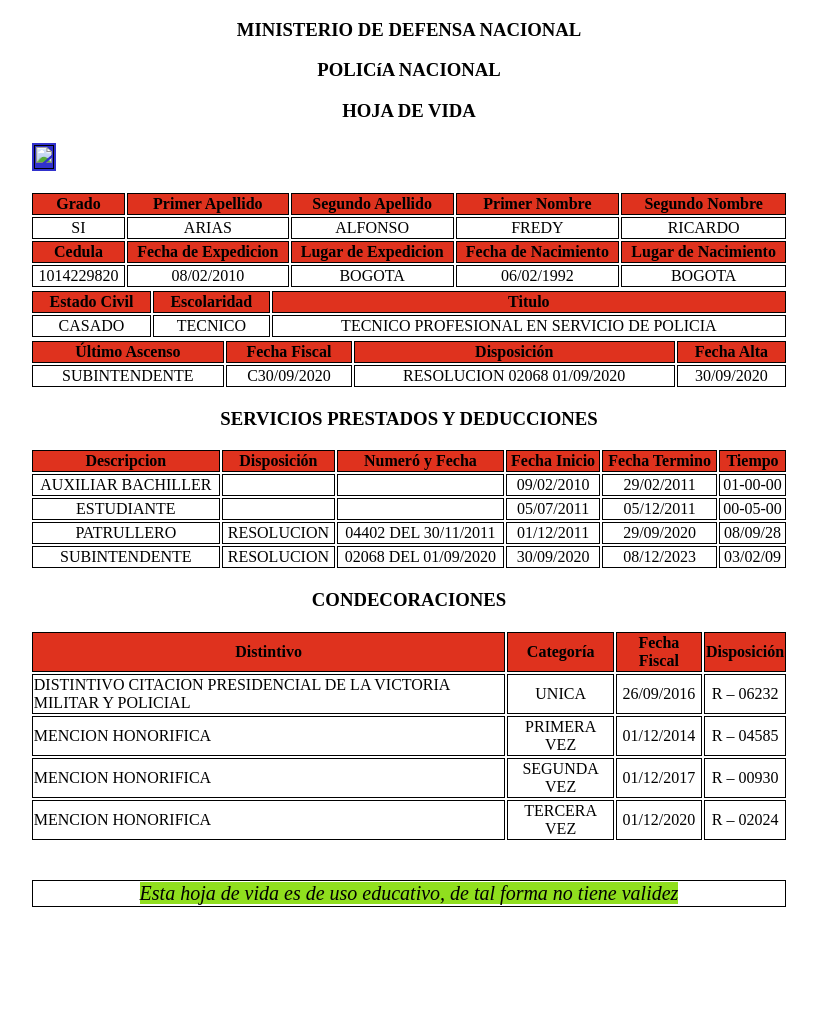
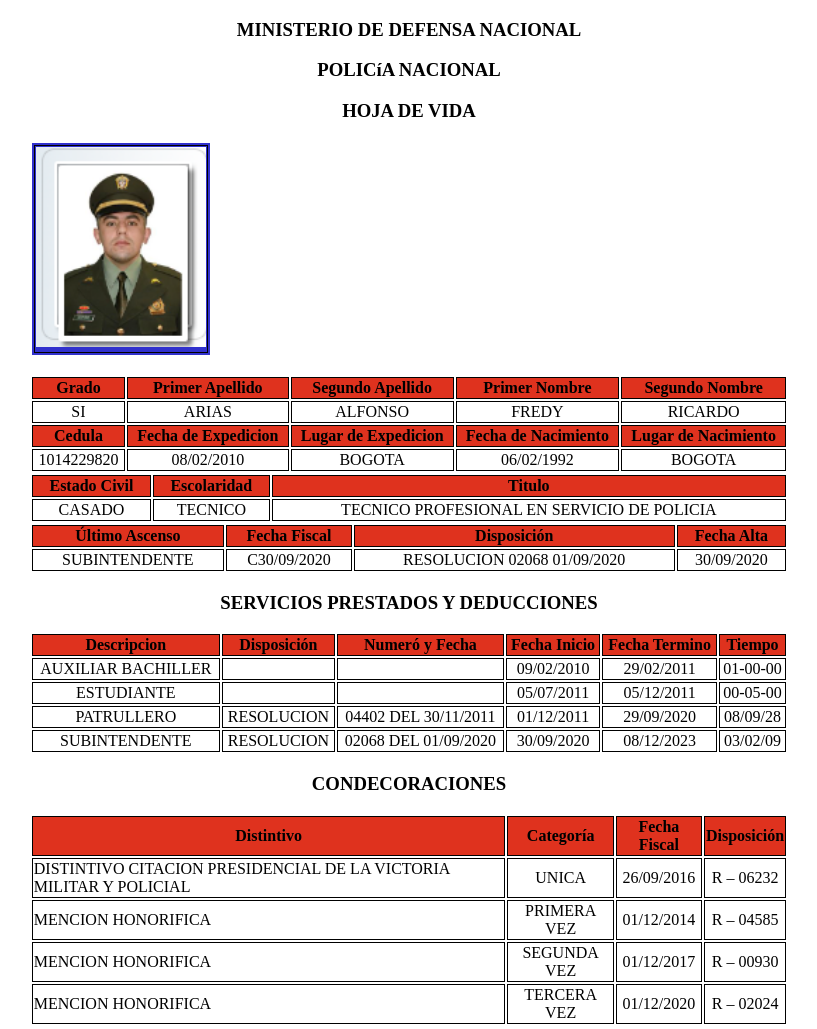
Before and after one commit to fredy0692/taller1, a plain HTML site: page index.html in a window 1280 px wide. Shown: the top 1029 px of the page, without its empty margins (231-1048 px from the left). Before the commit the page ends 917 px from the top, so only its background shows below. Drawn offline with Linux system fonts and the light colour scheme.

Commit message:
Update index.html

```diff
--- a/index.html
+++ b/index.html
@@ -45,7 +45,7 @@
 
                 <thead>
                     <tr style="background-color: #3131CD; float: left">
-                        <td>  <img src="C:\Users\Elizabeth\Desktop\hoja de vida fredy\Sin título.png" ;"width="100" ; height="200">  </td>
+                        <td>  <img src="foto.png" ;"width="100" ; height="200">  </td>
 
                     </tr>
 
```
